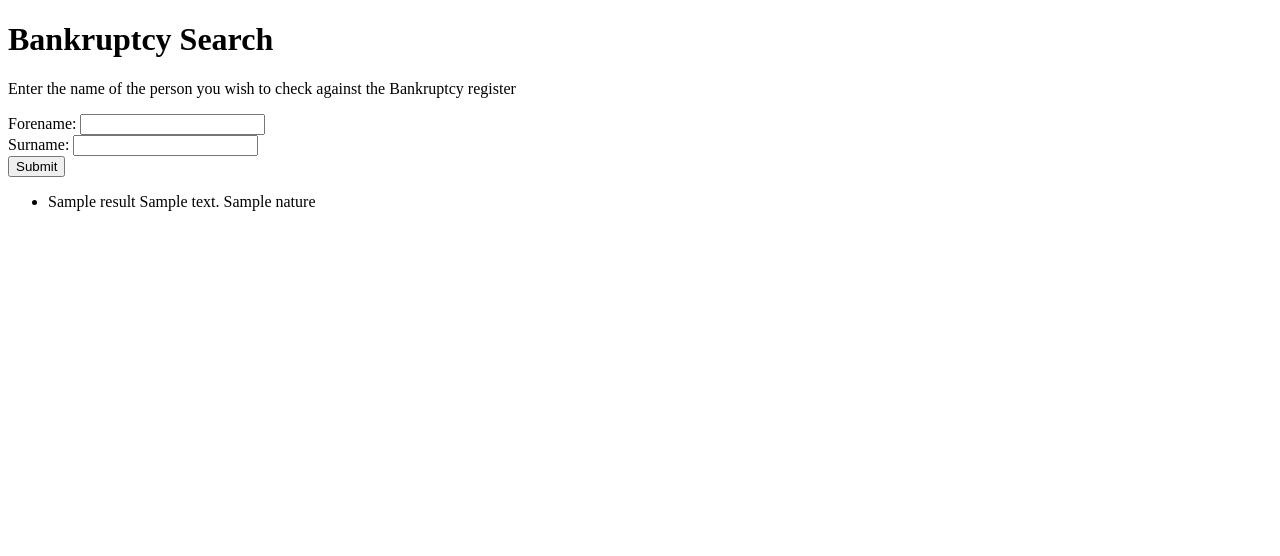
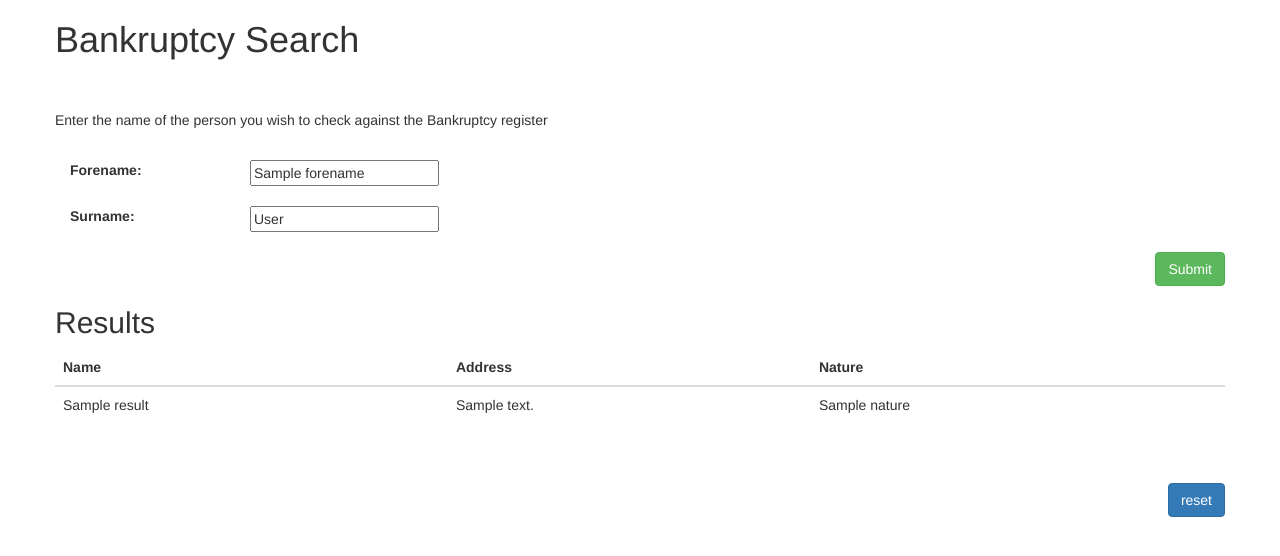
Before and after one commit to LandRegistry/land-charges-discovery, a Flask app: template api-prototype/frontend/client/templates/index.html in a window 1280 px wide. Shown: the top 556 px of the page. Run offline with Flask 2, Linux system fonts and the light colour scheme; the template is opened without the code that fills it: most values are stand-ins (such as "Sample title", 1, 10 or a date in 2020); some libraries are stand-ins or nearby versions.

Commit message:
Basic GUI Styling

```diff
--- a/api-prototype/frontend/client/templates/index.html
+++ b/api-prototype/frontend/client/templates/index.html
@@ -1,23 +1,57 @@
 <!doctype html>
-<title>Index</title>
+<head>
+    <title>Bankruptcy Search Service</title>
+    <meta name="viewport" content="width=device-width, initial-scale=1.0">
+    <link href="https://netdna.bootstrapcdn.com/bootstrap/3.0.0/css/bootstrap.min.css" rel="stylesheet" media="screen">
+
+</head>
 <body>
+<div class="container">
 
-<h1>Bankruptcy Search</h1>
+    <div class="row">
+        <h1>Bankruptcy Search</h1>
+        <br/><br>
 
-<form action="/search" method="POST">
-    <p>Enter the name of the person you wish to check against the Bankruptcy register</p>
+        <form action="/search" method="POST">
+            <p>Enter the name of the person you wish to check against the Bankruptcy register</p>
+            <br/>
+            <label for="forename" class="col-sm-2">Forename:</label>
+            <input type="text" id="forename" name="forename" value="{{forename}}">
+            {% if forename_error is defined %}
+                <span class="glyphicon glyphicon-remove"style=" color:red"></span> No Forename entered
+            {% endif %}
+            <br/><br/>
+            <label for="surname" class="col-sm-2">Surname:</label>
+            <input type="text" id="surname" name="surname" value="{{surname}}">
+            {% if surname_error is defined %}
+                <span class="glyphicon glyphicon-remove" style="color:red"></span> No Surname entered
+            {% endif %}
+            <br/><br/>
+            <input class="btn btn-success pull-right" type="submit">
+        </form>
+    </div>
+    {% if results is defined %}
+        <div class="row">
+            <h2>Results</h2>
+            <table class="table table-hover">
+                <thead>
+                    <th>Name</th>
+                    <th>Address</th>
+                    <th>Nature</th>
+                </thead>
+                {% for n in results %}
+                    <tr>
+                        <td>{{n.name}}</td>
+                        <td>{{n.address}}</td>
+                        <td>{{n.nature}}</td>
+                    </tr>
+                {% endfor %}
+            </table>
+            <br/><br/>
+            <a href="index" class="btn btn-primary pull-right" >reset</a>
+        </div>
+    {% endif %}
 
-    <label for="forename">Forename:</label> <input type="text" id="forename" name="forename">
-    <br/>
-    <label for="surname">Surname:</label> <input type="text" id="surname" name="surname">
-    <br/>
-    <input type="submit">
-</form>
-
-<ul>
-    {% for n in results %}
-    <li>{{n.name + " " + n.address + " " + n.nature}}</li>
-    {% endfor %}
-</ul>
+<div>
 
 </body>
```
Also changed, not shown: api-prototype/frontend/client/gui.py (+17 -7 lines).
